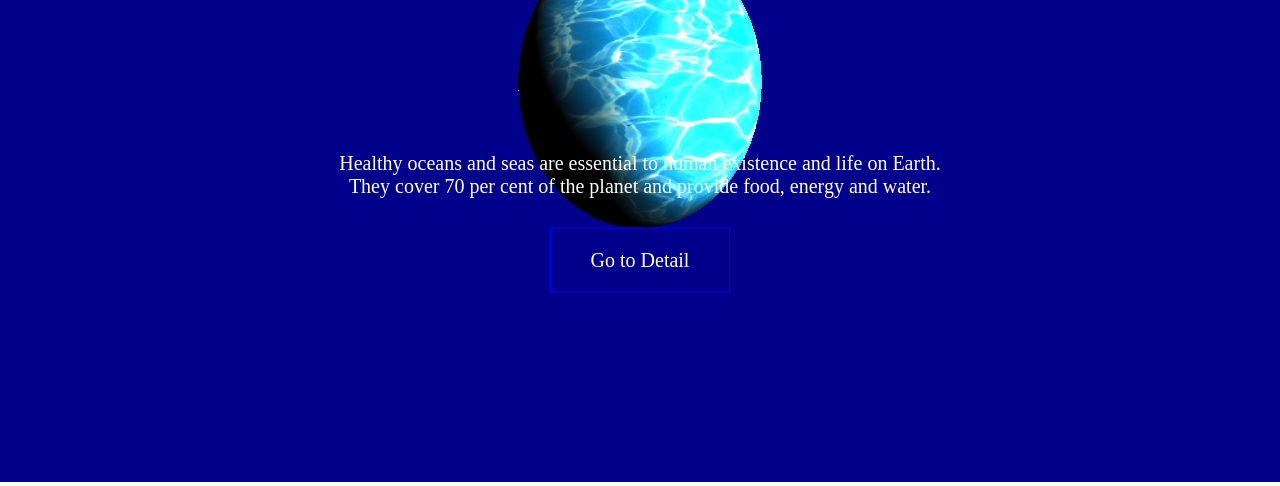
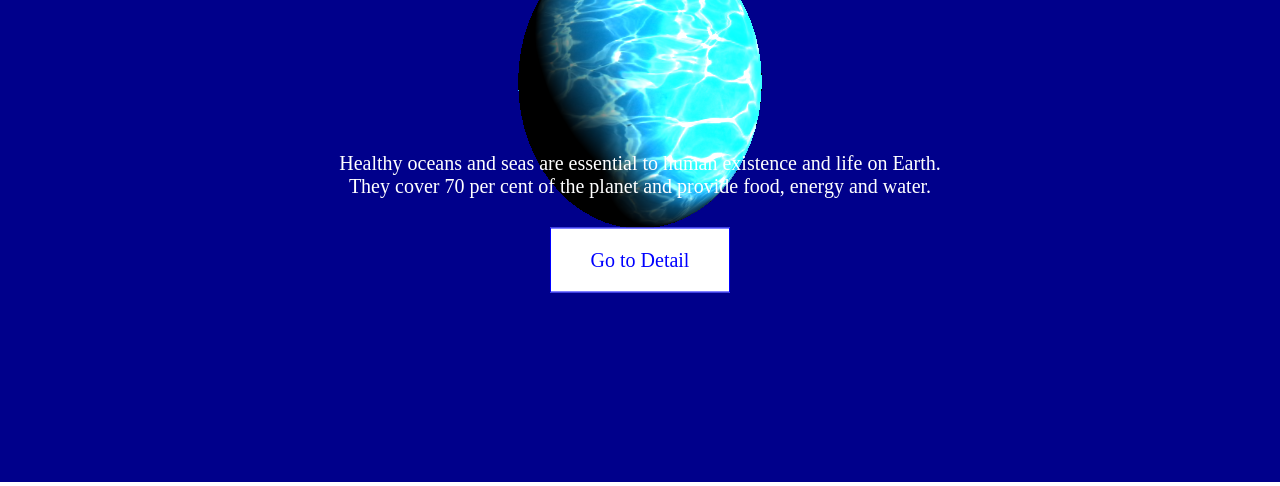
Before and after one commit to yumikawai-sys/threejs, a plain HTML site: page index.html in a window 1280 px wide. In both pictures the pointer is over the button "Go to Detail". Shown: the part 318-804 px from the top of the page. Drawn offline with nearby package versions, Linux system fonts and the light colour scheme; animation ran at ten frames a second.

```diff
--- a/style.css
+++ b/style.css
@@ -41,8 +41,8 @@ canvas {
 }
 
 .hero button:hover {
-  color: blue
-  background: white;
+  color: blue;
+  background-color: white;
   border: 1px solid blue;
 }
 
```
